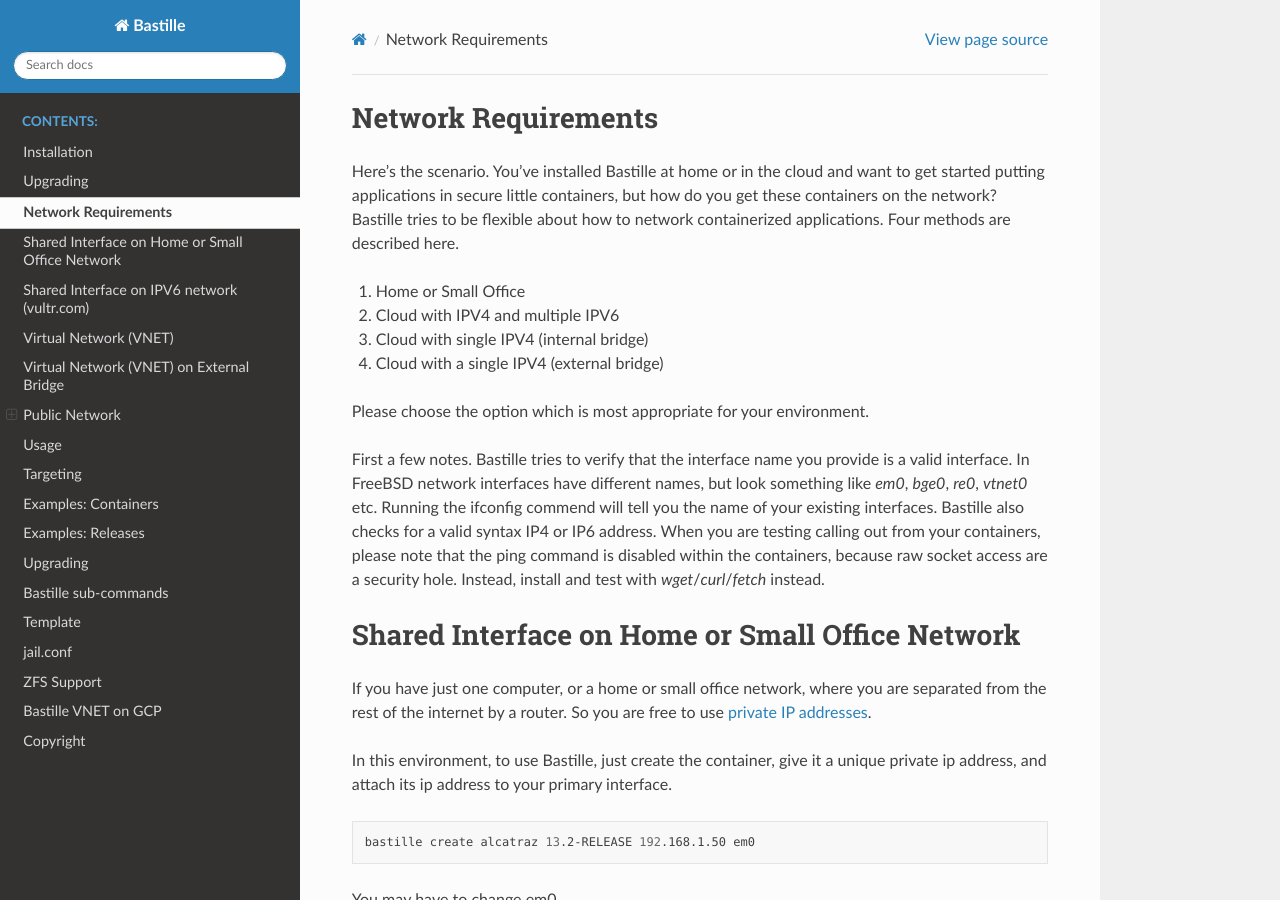
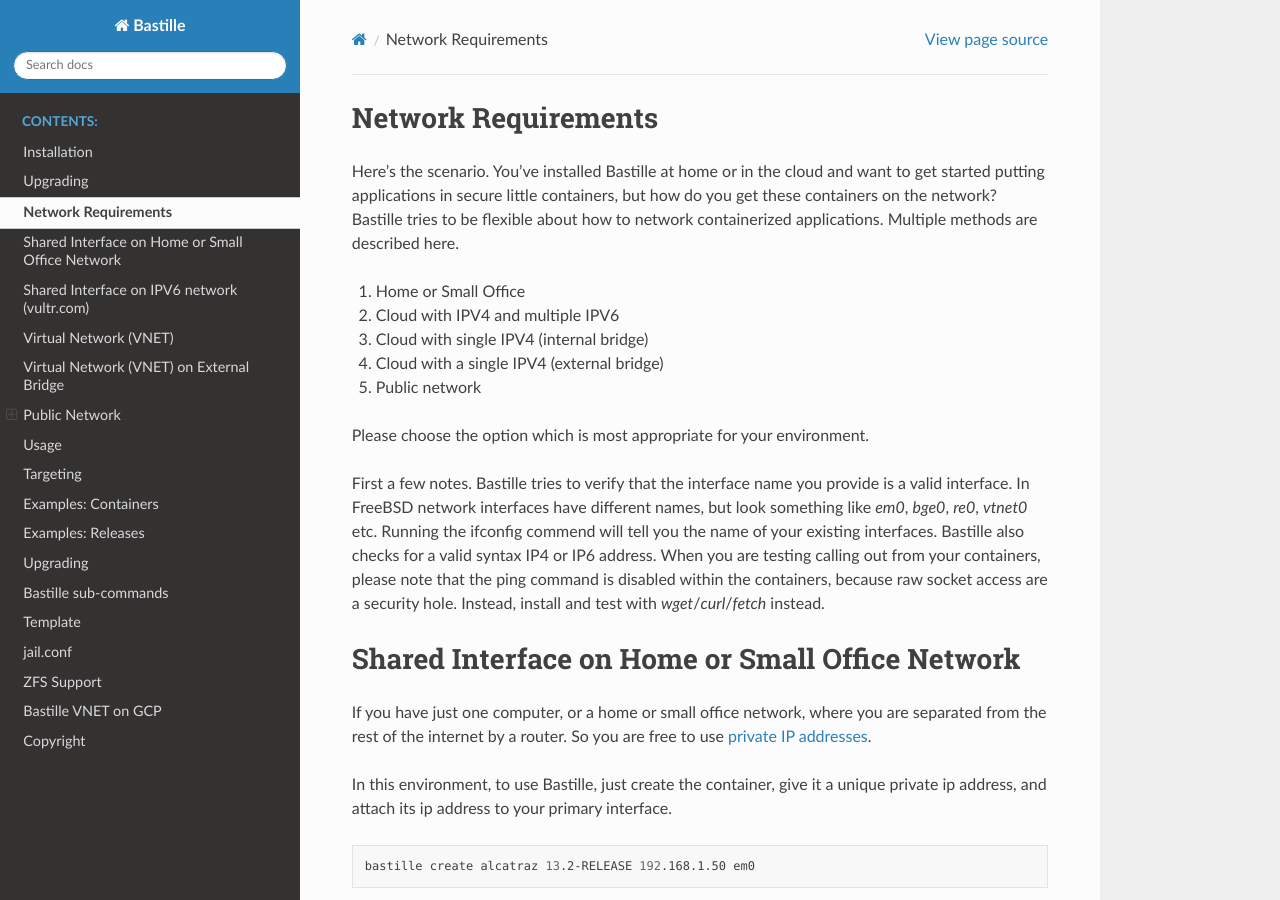
Before and after one commit to BastilleBSD/bastille, a Sphinx documentation site: the page built from docs/chapters/networking.rst, in a window 1280 px wide and 900 px high. Built offline with Sphinx 7.4.7 and the Read the Docs theme 3.1.0, drawn with Linux system fonts in a browser that asks for light colours; pages that are not in the unit, such as notebooks, are missing from menus; some of the changed text lies outside the part shown.

Commit message:
Add documentation

```diff
--- a/docs/chapters/networking.rst
+++ b/docs/chapters/networking.rst
@@ -3,7 +3,7 @@ Network Requirements
 Here's the scenario. You've installed Bastille at home or in the cloud and want
 to get started putting applications in secure little containers, but how do you
 get these containers on the network?  Bastille tries to be flexible about how to
-network containerized applications. Four methods are described here.
+network containerized applications. Multiple methods are described here.
 
 1. Home or Small Office
 
@@ -12,6 +12,8 @@ network containerized applications. Four methods are described here.
 3. Cloud with single IPV4 (internal bridge)
 
 4. Cloud with a single IPV4 (external bridge)
+
+5. Public network
 
 Please choose the option which is most appropriate for your environment.
 
@@ -305,3 +307,9 @@ At this point you'll likely be disconnected from the host. Reconnect the
 ssh session and continue.
 
 This step only needs to be done once in order to prepare the host.
+
+You can then create a container without specifying the interface.
+
+.. code-block:: shell
+
+  bastille create tatouine 13.2-RELEASE '192.168.1.50/24 fd11:ee00:ee00::50/64'
```
